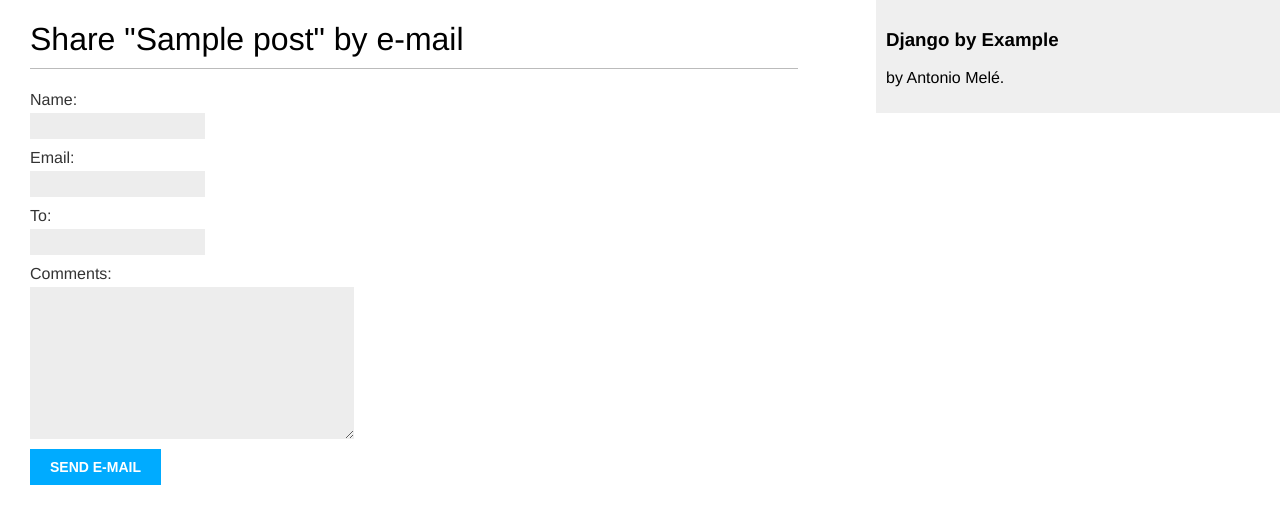
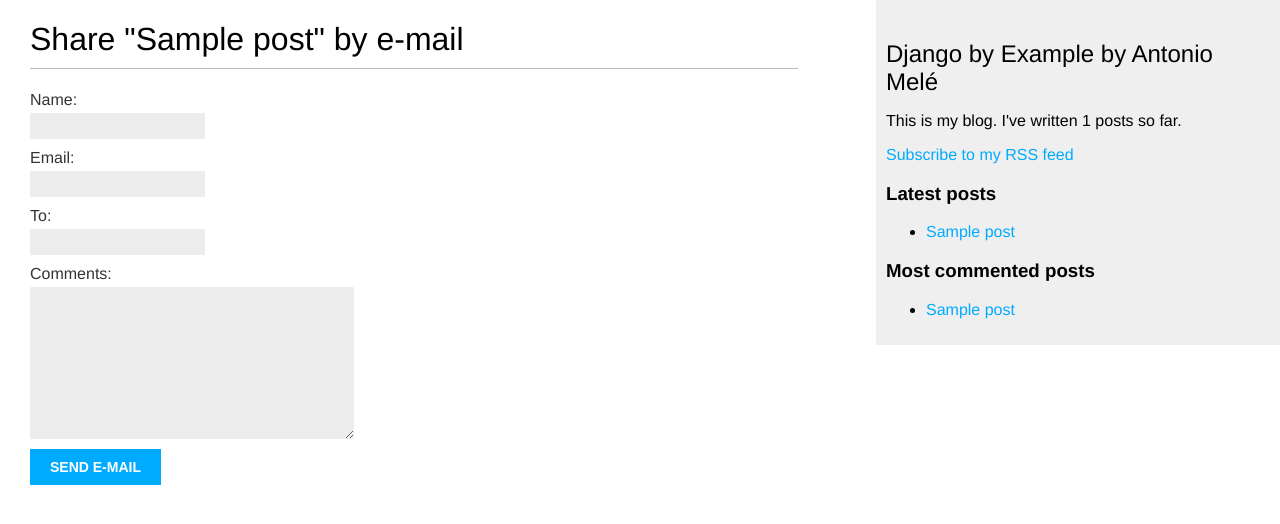
Before and after one commit to jazielg/django_by_example, a Django app: page /blog/1/share/ in a window 1280 px wide. Shown: the top 524 px of the page. Run offline with Django 3.2, Linux system fonts and the light colour scheme; tables that the repository leaves empty hold one stand-in row (values such as "Sample post").

Commit message:
adiciona, capitulo 3 - template tags, filters, sitemap, rss

```diff
--- a/blog/mysite/blog/templates/blog/base.html
+++ b/blog/mysite/blog/templates/blog/base.html
@@ -1,3 +1,4 @@
+{% load blog_tags %}
 {% load staticfiles %}
 <!DOCTYPE html>
 <html lang="en">
@@ -12,8 +13,23 @@
         {% endblock %}
     </div>
     <div id="sidebar">
-        <h3>Django by Example</h3>
-        <p>by Antonio Melé.</p>
+        <h2>Django by Example by Antonio Melé</h2>
+        <p>This is my blog. I've written {% total_posts %} posts so far.</p>
+
+        <p><a href="{% url 'blog:post_feed' %}">Subscribe to my RSS feed</a></p>
+
+        <h3>Latest posts</h3>
+        {% show_latest_posts 3 %}
+
+        <h3>Most commented posts</h3>
+        {% get_most_commented_posts as most_commented_posts %}
+        <ul>
+            {% for post in most_commented_posts %}
+            <li>
+                <a href="{{ post.get_absolute_url }}">{{ post.title }}</a>
+            </li>
+            {% endfor %}
+        </ul>
     </div>
 
 </body>
--- a/blog/mysite/blog/templates/blog/post/detail.html
+++ b/blog/mysite/blog/templates/blog/post/detail.html
@@ -1,4 +1,6 @@
 {% extends 'blog/base.html' %}
+
+{% load blog_tags %}
 
 {% block title %} {{ post.title }} {% endblock %}
 
@@ -6,9 +8,9 @@
 
     <h1>{{ post.title }}</h1>
     <p class="date">
-        Published {{ post.publish }} by {{ post.author }}
+        Published {{ post.publish|date:"d/m/Y H:i" }} by {{ post.author }}
     </p>
-    {{ post.body|linebreaks }}
+    {{ post.body|markdown }}
 
     <p>
         <a href="{% url 'blog:post_share' post.id %}">
--- /dev/null
+++ b/blog/mysite/blog/templates/blog/post/latest_posts.html
@@ -0,0 +1,7 @@
+<ul>
+    {% for post in latest_posts %}
+    <li>
+        <a href="{{ post.get_absolute_url }}">{{ post.title }}</a>
+    </li>
+    {% endfor %}
+</ul>
--- a/blog/mysite/blog/templates/blog/post/list.html
+++ b/blog/mysite/blog/templates/blog/post/list.html
@@ -1,4 +1,6 @@
 {% extends "blog/base.html" %}
+
+{% load blog_tags %}
 
 {% block title %}My Blog{% endblock %}
 
@@ -24,7 +26,7 @@
         <p class="date">
             Published {{ post.publish }} by {{ post.author }}
         </p>
-        {{ post.body|truncatewords:30|linebreaks }}
+        {{ post.body|markdown|truncatewords_html:30 }}
     {% endfor %}
 
     {% include "pagination.html" with page=posts %}
--- /dev/null
+++ b/blog/mysite/blog/templatetags/blog_tags.py
@@ -0,0 +1,30 @@
+from django import template
+from django.db.models import Count
+
+from ..models import Post
+
+from django.utils.safestring import mark_safe
+import markdown
+
+register = template.Library()
+
+
+@register.simple_tag
+def total_posts():
+    return Post.published.count()
+
+
+@register.inclusion_tag('blog/post/latest_posts.html')
+def show_latest_posts(count=5):
+    latest_posts = Post.published.order_by('-publish')[:count]
+    return {'latest_posts': latest_posts}
+
+
+@register.simple_tag
+def get_most_commented_posts(count=5):
+    return Post.published.annotate(total_comments=Count('comments')).order_by('-total_comments')[:count]
+
+
+@register.filter(name='markdown')
+def markdown_format(text):
+    return mark_safe(markdown.markdown(text))
--- a/blog/mysite/blog/urls.py
+++ b/blog/mysite/blog/urls.py
@@ -1,6 +1,8 @@
 from django.urls import path
 
 from . import views
+
+from .feeds import LatestPostsFeed
 
 app_name = 'blog'
 urlpatterns = [
@@ -9,4 +11,5 @@ urlpatterns = [
     # path('', views.PostListView.as_view(), name='post_list'),
     path('<int:year>/<int:month>/<int:day>/<slug:post>/', views.post_detail, name='post_detail'),
     path('<int:post_id>/share/', views.post_share, name='post_share'),
+    path('feed/', LatestPostsFeed(), name='post_feed'),
 ]
--- a/blog/mysite/mysite/urls.py
+++ b/blog/mysite/mysite/urls.py
@@ -16,7 +16,16 @@ Including another URLconf
 from django.contrib import admin
 from django.urls import path, include
 
+from django.contrib.sitemaps.views import sitemap
+from blog.sitemaps import PostSitemap
+
+sitemaps = {
+    'posts': PostSitemap,
+}
+
 urlpatterns = [
     path('admin/', admin.site.urls),
     path('blog/', include('blog.urls', namespace='blog')),
+
+    path('sitemap.xml', sitemap, {'sitemaps': sitemaps}, name='django.contrib.sitemaps.views.sitemap'),
 ]
--- /dev/null
+++ b/blog/mysite/requirements.txt
@@ -0,0 +1,3 @@
+Django==2.1.4
+django-taggit==0.23.0
+Markdown==3.0.1
```
Also changed, not shown: blog/mysite/blog/feeds.py (added, +18 -0 lines), blog/mysite/blog/sitemaps.py (added, +13 -0 lines), blog/mysite/mysite/settings.py (+5 -2 lines), blog/mysite/blog/templatetags/__init__.py (added).
